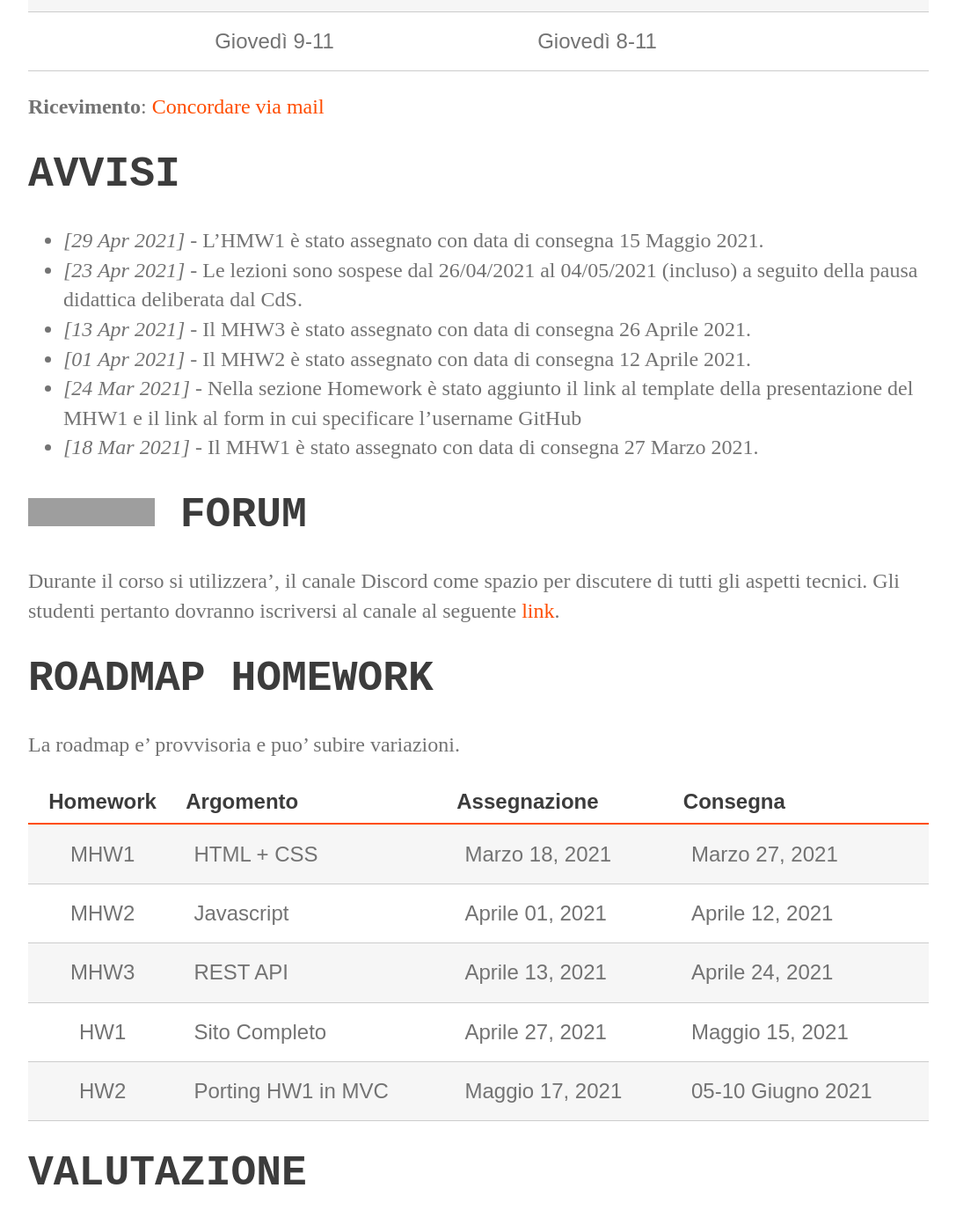
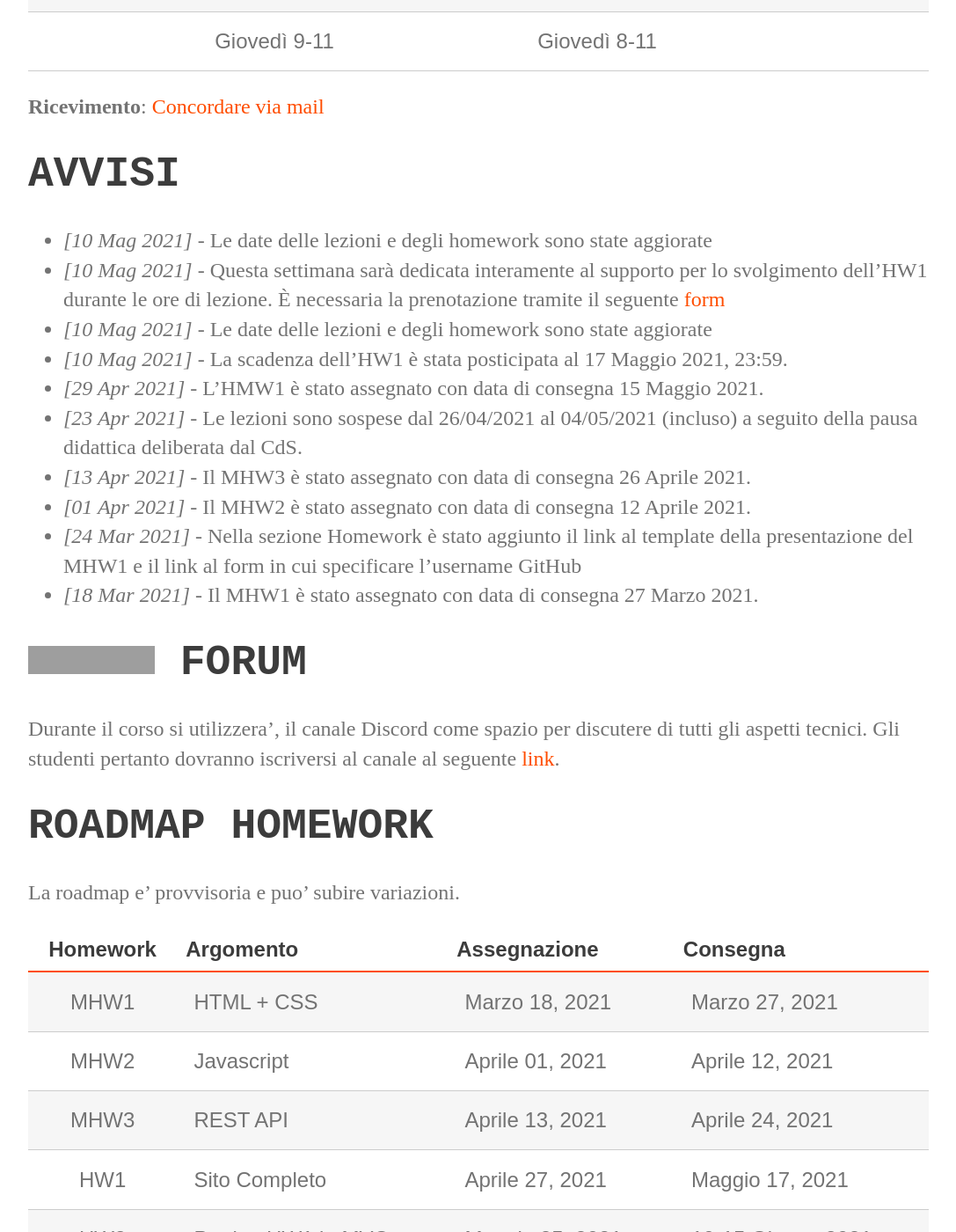
Before and after one commit to perceivelab/database-course, a Jekyll site: the page built from index.md, in a window 1280 px wide and 1400 px high, scrolled down 828 px. Shown: the whole window at 88% size, without its empty margins (96-1183 px from the left). Built offline with Jekyll 4.4.1, drawn with Linux system fonts in a browser that asks for light colours; our own code applies the rules of GitHub Pages for plain Markdown files; some of the changed text lies outside the part shown; grey boxes are pictures that could not be loaded.

Commit message:
Update index.md

```diff
--- a/index.md
+++ b/index.md
@@ -16,6 +16,10 @@ layout: default
 
 
 # AVVISI
+- *[10 Mag 2021]* - Le date delle lezioni e degli homework sono state aggiorate
+- *[10 Mag 2021]* - Questa settimana sarà dedicata interamente al supporto per lo svolgimento dell'HW1 durante le ore di lezione. È necessaria la prenotazione tramite il seguente [form](https://forms.gle/bZiz1EKPypTwcGRs7)
+- *[10 Mag 2021]* - Le date delle lezioni e degli homework sono state aggiorate
+- *[10 Mag 2021]* - La scadenza dell'HW1 è stata posticipata al 17 Maggio 2021, 23:59.
 - *[29 Apr 2021]* - L'HMW1  è stato assegnato con data di consegna 15 Maggio 2021.
 - *[23 Apr 2021]* - Le lezioni sono sospese dal 26/04/2021 al 04/05/2021 (incluso) a seguito della pausa didattica deliberata dal CdS.
 - *[13 Apr 2021]* - Il MHW3 è stato assegnato con data di consegna 26 Aprile 2021.
@@ -36,8 +40,8 @@ La roadmap e' provvisoria e puo' subire variazioni.
 | MHW1     | HTML + CSS         | Marzo 18, 2021  | Marzo 27, 2021    |
 | MHW2     | Javascript         | Aprile 01, 2021  | Aprile 12, 2021   |
 | MHW3     | REST API           | Aprile 13, 2021 | Aprile 24, 2021   |
-| HW1      | Sito Completo      | Aprile 27, 2021 | Maggio 15, 2021   |
-| HW2      | Porting HW1 in MVC | Maggio 17, 2021 | 05-10 Giugno 2021    |
+| HW1      | Sito Completo      | Aprile 27, 2021 | Maggio 17, 2021   |
+| HW2      | Porting HW1 in MVC | Maggio 25, 2021 | 10-15 Giugno 2021    |
 
 # VALUTAZIONE
 
```
